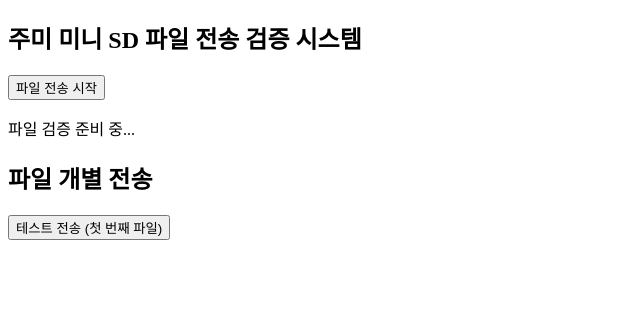
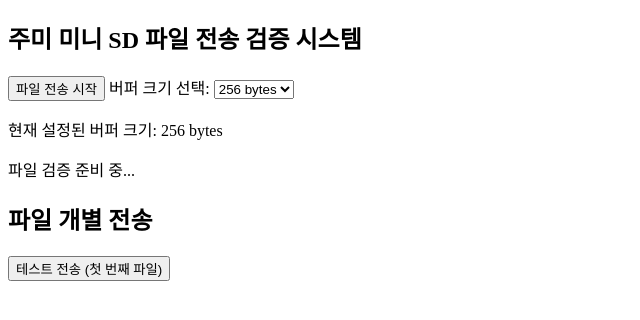
Before and after one commit to truedo/sd_update, a plain HTML site: page index.html in a window 1280 px wide. Shown: the whole page, without its empty margins (0-640 px from the left). Drawn offline with Linux system fonts and the light colour scheme.

Commit message:
드롭다운

```diff
--- a/index.html
+++ b/index.html
@@ -25,6 +25,7 @@
             text-align: center;
             line-height: 25px;
             color: white; */
+
             width: 50%;
             height: 30px;
             background-color: #4caf50;
@@ -38,7 +39,15 @@
     <h2>주미 미니 SD 파일 전송 검증 시스템</h2>
     <button onclick="startTransfer()">파일 전송 시작</button>
 
-
+    <label for="bufferSize">버퍼 크기 선택: </label>
+    <select id="bufferSize">
+        <option value="0">0 (자동)</option>
+        <option value="32">32 bytes</option>
+        <option value="64">64 bytes</option>
+        <option value="128">128 bytes</option>
+        <option value="256" selected>256 bytes</option>
+    </select>
+    <p id="selectedBufferSize">현재 설정된 버퍼 크기: 256 bytes</p>
 
     <!-- 진행 바 -->
     <div id="progressContainer">
--- a/script.js
+++ b/script.js
@@ -18,6 +18,9 @@ const MAX_RETRIES_SEND = 3; // 최대 재전송 횟수
 
 const SEND_TERM = 50; // 명령간의 텀
 const FILEDATA_TERM = 10; //쪼개서 보내는 파일 데이터 텀
+
+
+
 
 async function connectSerial() {
     try {
```
